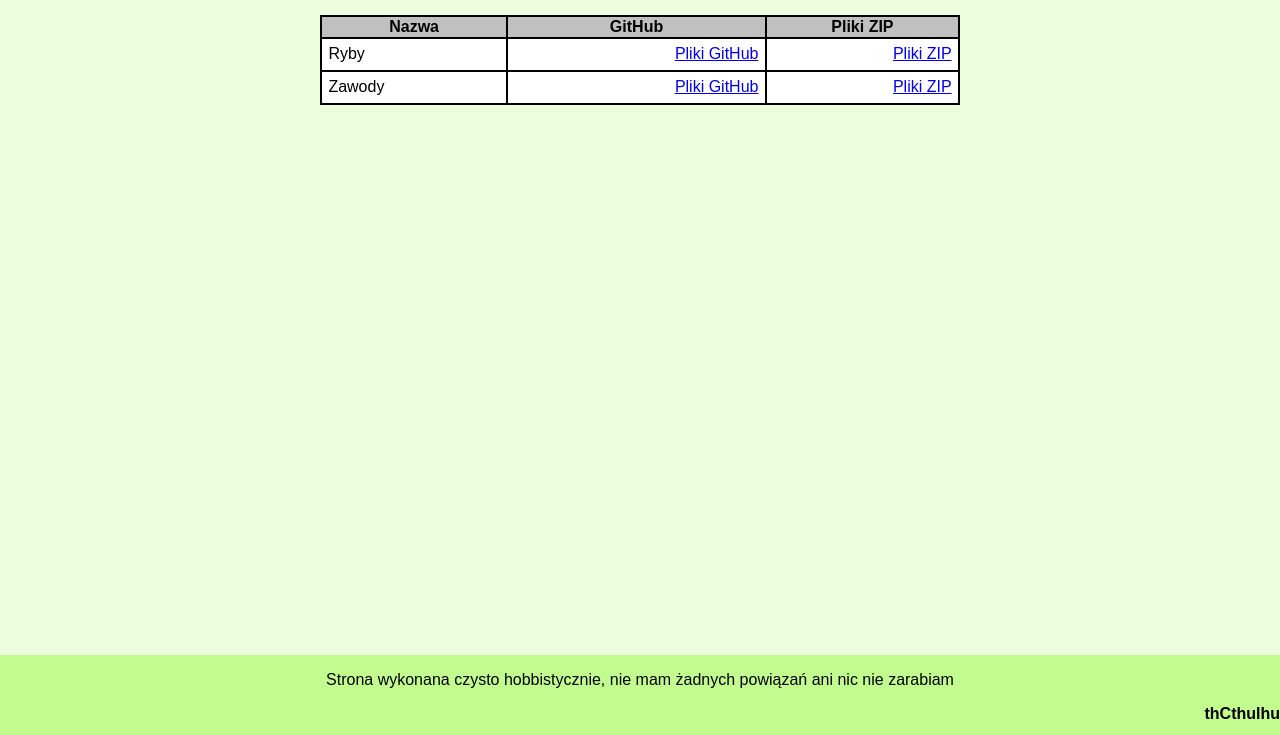
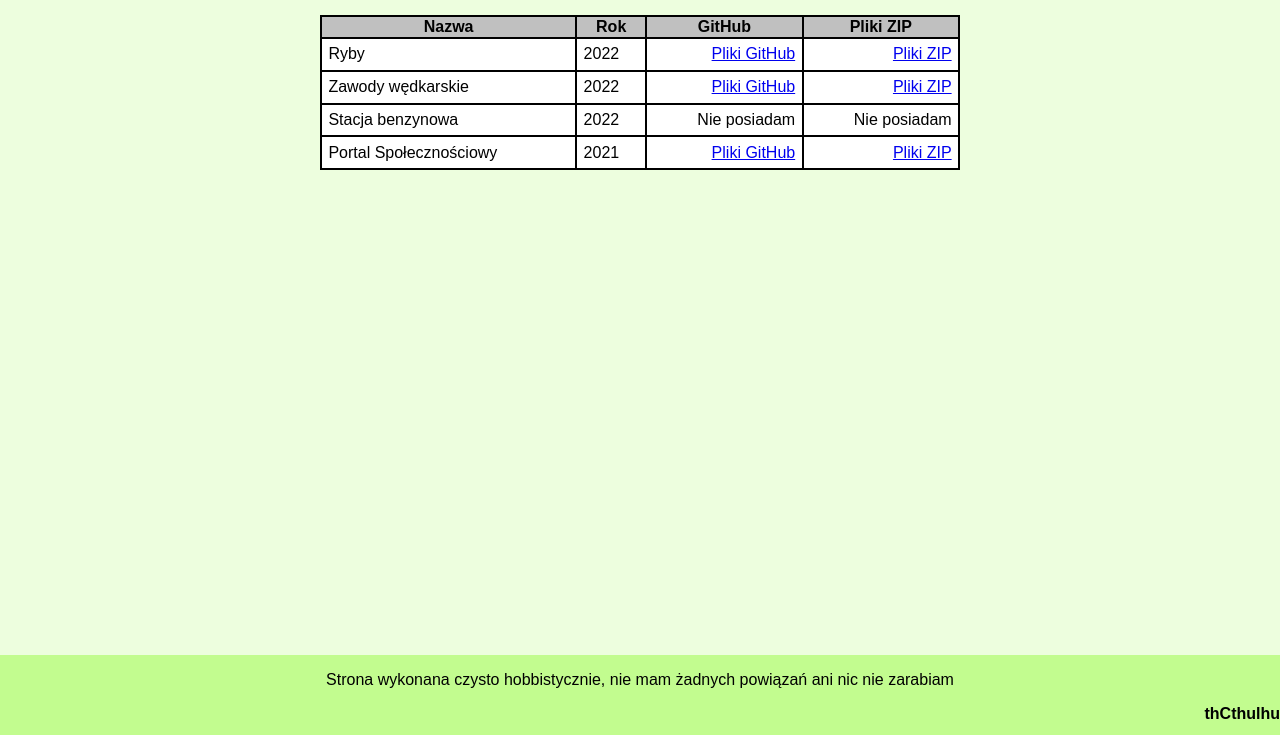
Before and after one commit to thCthulhu/thCthulhu.github.io, a plain HTML site: page index.html in a window 1280 px wide. Shown: the part 81-816 px from the top of the page. Drawn offline with Linux system fonts and the light colour scheme.

Commit message:
added 1 more ee09

```diff
--- a/index.html
+++ b/index.html
@@ -18,19 +18,33 @@
             <table>
                 <tr>
                     <th>Nazwa</th>
+                    <th>Rok</th>
                     <th>GitHub</th>
                     <th>Pliki ZIP</th>
                 </tr>
                 <tr>
                     <td>Ryby</td>
+                    <td>2022</td>
                     <td><a href="https://github.com/thCthulhu/ryby_ee09_2022" target="_blank">Pliki GitHub</a></td>
                     <td><a href="pliki/ryby_ee09_2022.zip" download="ryby_ee09_2022">Pliki ZIP</a></td>
-
                 </tr>
                 <tr>
-                    <td>Zawody</td>
+                    <td>Zawody wędkarskie</td>
+                    <td>2022</td>
                     <td><a href="https://github.com/thCthulhu/zawody_ee09_2022" target="_blank">Pliki GitHub</a></td>
                     <td><a href="pliki/zawody_ee09_2022.zip" download="zawody_ee09_2022">Pliki ZIP</a></td>
+                </tr>
+                <tr>
+                    <td>Stacja benzynowa</td>
+                    <td>2022</td>
+                    <td>Nie posiadam</td>
+                    <td>Nie posiadam</td>
+                </tr>
+                <tr>
+                    <td>Portal Społecznościowy</td>
+                    <td>2021</td>
+                    <td><a href="https://github.com/thCthulhu/portal_ee09_2021" target="_blank">Pliki GitHub</a></td>
+                    <td><a href="pliki/portal_ee09_2021.zip" download="portal_ee09_2021">Pliki ZIP</a></td>
                 </tr>
             </table>
         </main>
--- a/style.css
+++ b/style.css
@@ -54,7 +54,7 @@ body {
     border: 0.3vh solid black;
 }
 
-#main table td:nth-child(n+2) {
+#main table td:nth-child(n+3) {
     text-align: right;
 }
 
```
Also changed, not shown: 1 other file.
